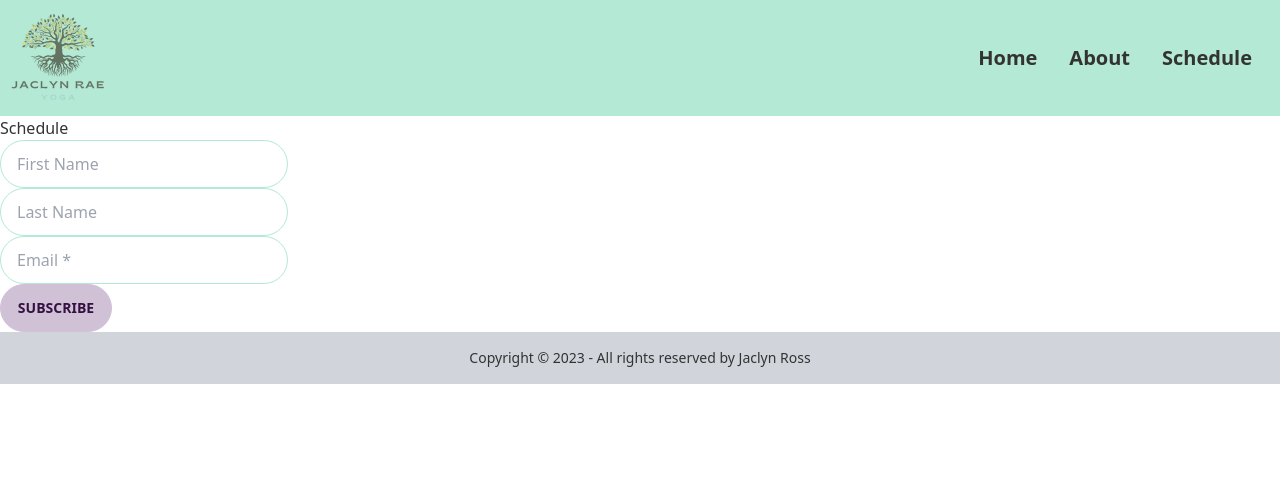
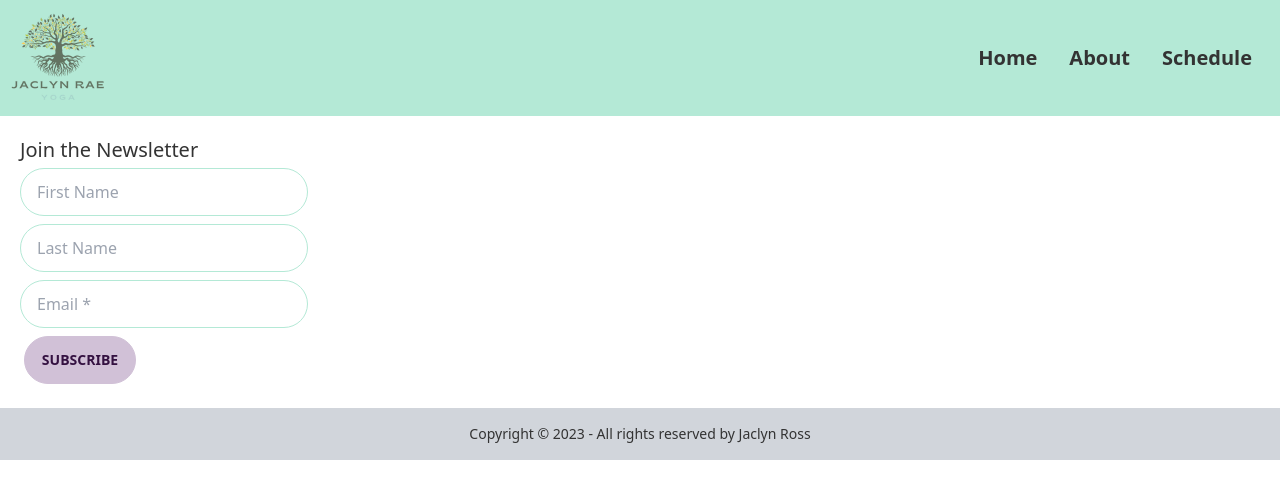
Before and after one commit to rosstechnologysolutions/jaclynraeyoga, a Next.js app: page /schedule in a window 1280 px wide. Shown: the top 498 px of the page. Built offline with nearby package versions, Linux system fonts and the light colour scheme.

Commit message:
pretty form

```diff
--- a/components/Subscribe.tsx
+++ b/components/Subscribe.tsx
@@ -2,18 +2,19 @@
 
 export default function Subscribe() {
 
-  return (
-    <>
-      <div>
+	return (
+		<>
+			<div className="w-72 m-5">
+				<h3 className="text-xl">Join the Newsletter</h3>
 				<form action="/api/subscribe" method="post">
-					<div className="grid grid-rows-4 w-72">
-						<input className="input input-bordered input-accent w-full max-w-xs" id="firstname" name="firstName" placeholder="First Name" type="text"/>
-						<input className="input input-bordered input-accent w-full max-w-xs" id="lastname" name="lastName" placeholder="Last Name" type="text"/>
-						<input className="input input-bordered input-accent w-full max-w-xs" id="email" name="email" placeholder="Email *" required type="email"/>
-						<button className="btn btn-primary w-28" type="submit">Subscribe</button>
+					<div className="grid grid-rows-4">
+						<input className="input input-bordered input-accent w-full max-w-xs my-1" id="firstname" name="firstName" placeholder="First Name" type="text"/>
+						<input className="input input-bordered input-accent w-full max-w-xs my-1" id="lastname" name="lastName" placeholder="Last Name" type="text"/>
+						<input className="input input-bordered input-accent w-full max-w-xs my-1" id="email" name="email" placeholder="Email *" required type="email"/>
+						<button className="btn btn-primary w-28 m-1" type="submit">Subscribe</button>
 					</div>
 				</form>
 			</div>
-    </>
-  )
+		</>
+	)
 }
--- a/pages/schedule.tsx
+++ b/pages/schedule.tsx
@@ -10,7 +10,7 @@ export default function Schedule() {
 			<title>Jaclyn Rae Yoga | Schedule</title>
 		</Head>
 
-			<h1>Schedule</h1>
+			{/* <h1>Schedule</h1> */}
 
 			<Subscribe />
 		</>
```
